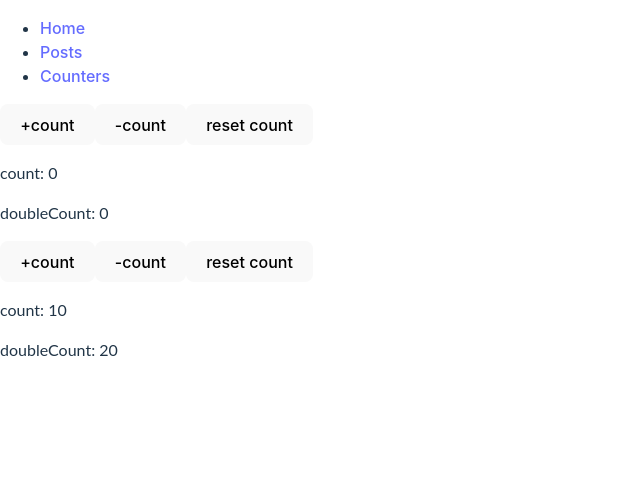
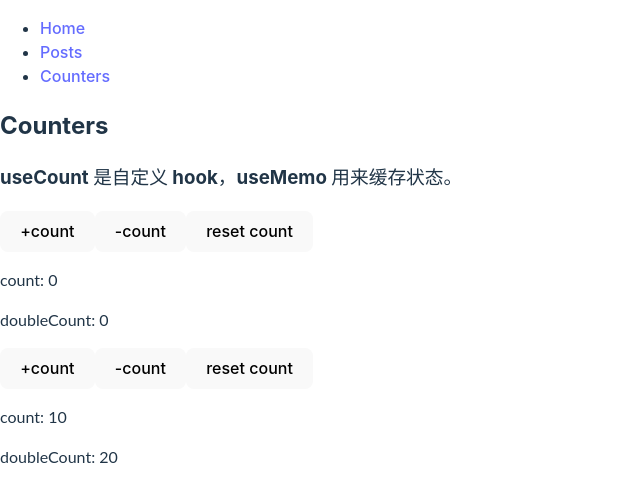
Before and after one commit to knight174/react-super-start, a React (Vite) app: page /counters in a window 1280 px wide. Shown: the top 502 px of the page, without its empty margins (0-640 px from the left). Built offline with nearby package versions, Linux system fonts and the light colour scheme.

Commit message:
添加补充说明

```diff
--- a/src/pages/counter/Counter.tsx
+++ b/src/pages/counter/Counter.tsx
@@ -2,8 +2,12 @@ import { CounterOne } from "./CounterOne";
 import { CounterTwo } from "./CounterTwo";
 
 export const Counter: React.FC = () => {
+  console.log("Counter re-render");
+
   return (
     <>
+      <h2>Counters</h2>
+      <h3>useCount 是自定义 hook，useMemo 用来缓存状态。</h3>
       <CounterOne />
       <CounterTwo />
     </>
--- a/src/pages/post/Posts.tsx
+++ b/src/pages/post/Posts.tsx
@@ -11,6 +11,8 @@ export interface PostItem {
 }
 
 export const Posts: React.FC = () => {
+  console.log("Posts re-render");
+
   const [posts, setPosts] = useState<PostItem[]>([]);
   const [isLoading, setIsLoading] = useState<true | false>(true);
 
@@ -33,6 +35,7 @@ export const Posts: React.FC = () => {
   return (
     <div>
       <h2>Posts</h2>
+      <h3>设定 Loading 加载组件, 在 useEffect 中 fetch data。</h3>
       {isLoading ? <Loading /> : <Post posts={posts} />}
     </div>
   );
```
